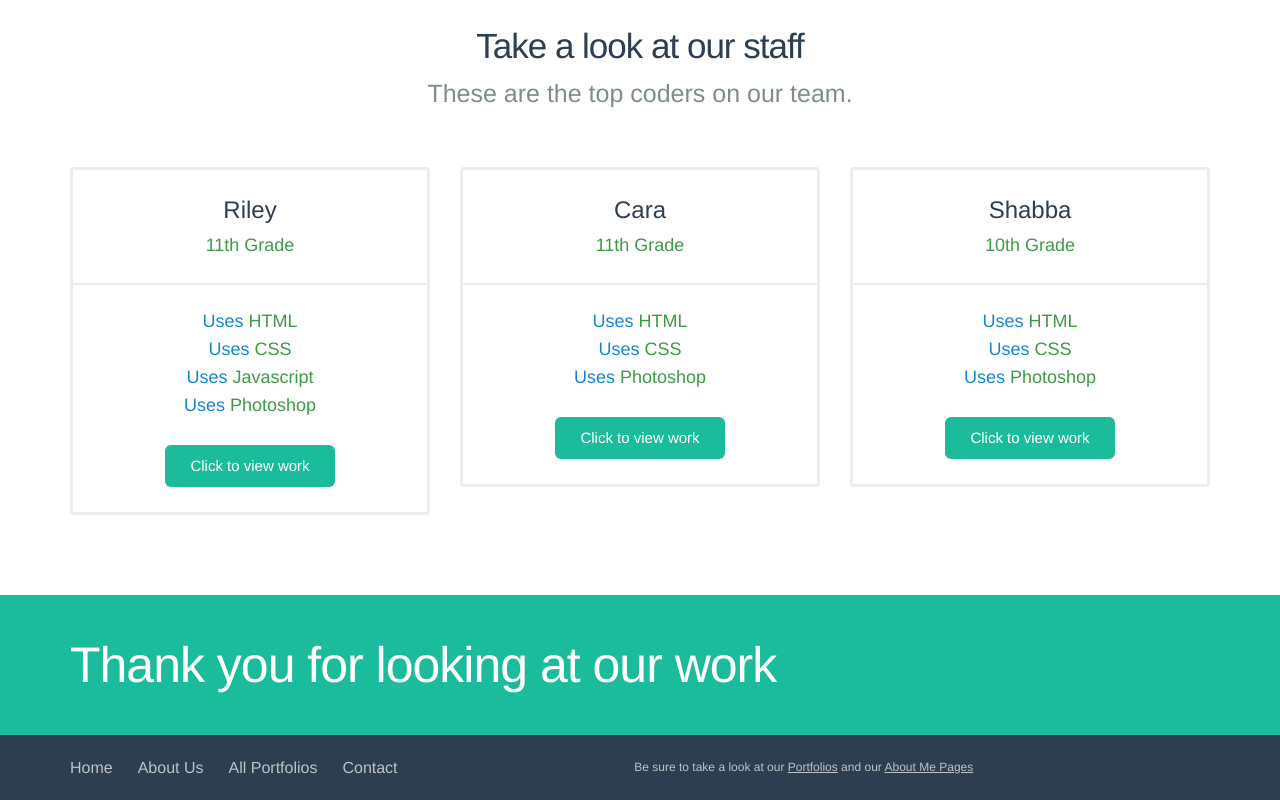
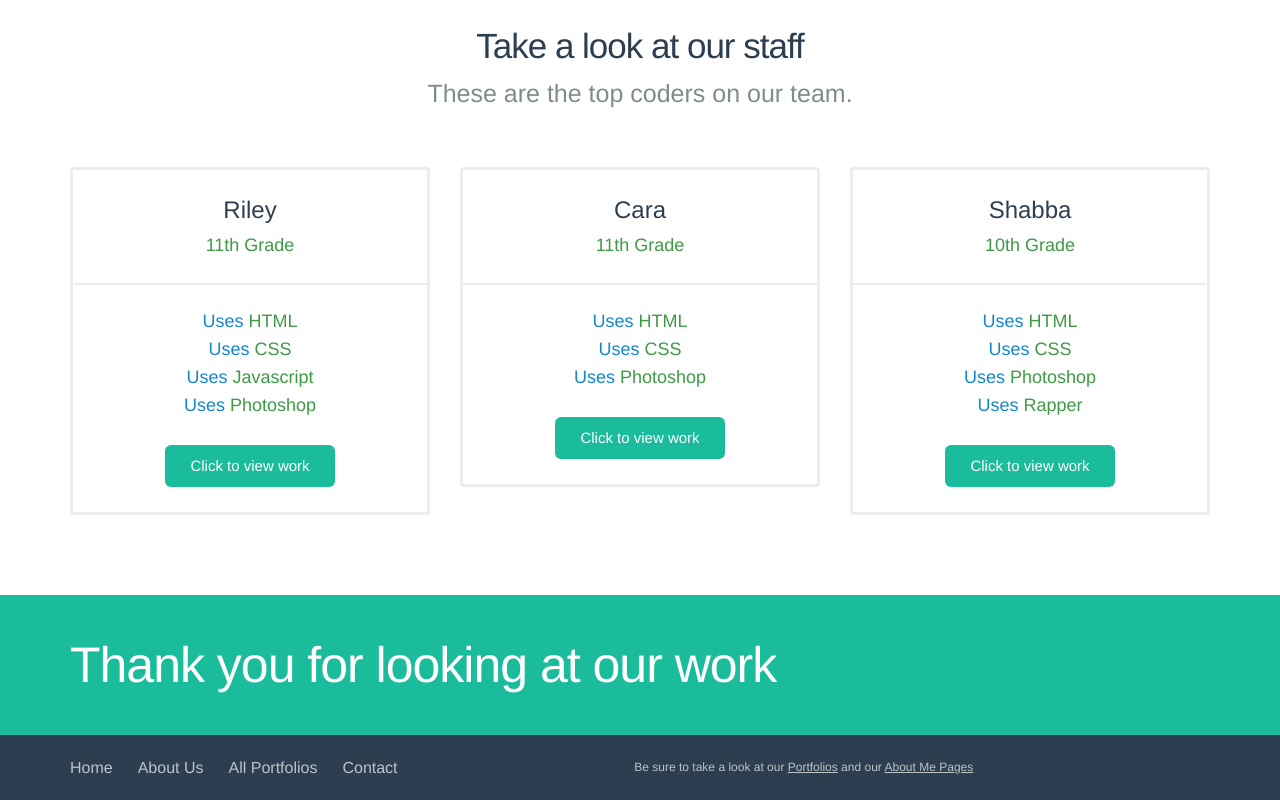
Before and after one commit to rileyneedham56/Group1-Portfolio, a plain HTML site: page Developer/samples/sample-03/index.html in a window 1280 px wide. Shown: the part 809-1609 px from the top of the page. Drawn offline with Linux system fonts and the light colour scheme.

Commit message:
uses change

```diff
--- a/Developer/samples/sample-03/index.html
+++ b/Developer/samples/sample-03/index.html
@@ -131,6 +131,7 @@
                                     <b>Uses</b> HTML<br>
                                     <b>Uses</b> CSS<br>
                                     <b>Uses</b> Photoshop<br>
+                                    <b>Uses</b> Rapper<br>
                                 </div>
                                 <a class="btn btn-primary" href="#">Click to view work</a>
                                 </div>
```
